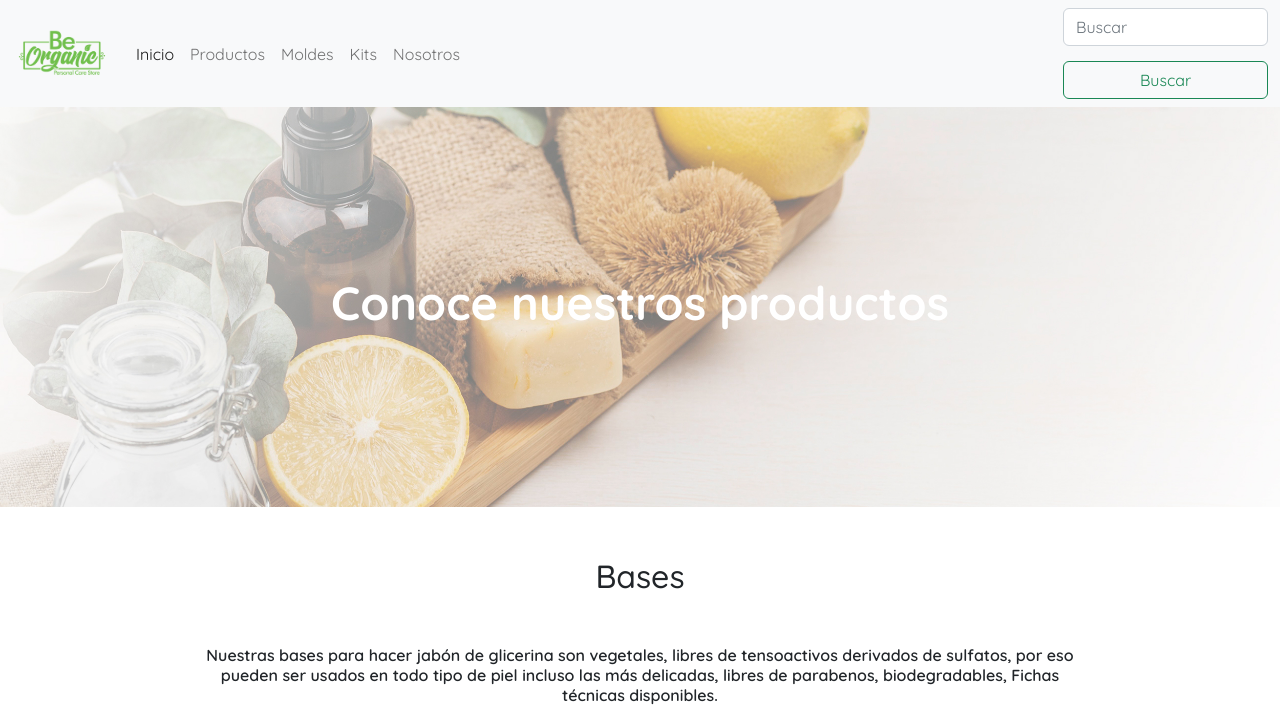
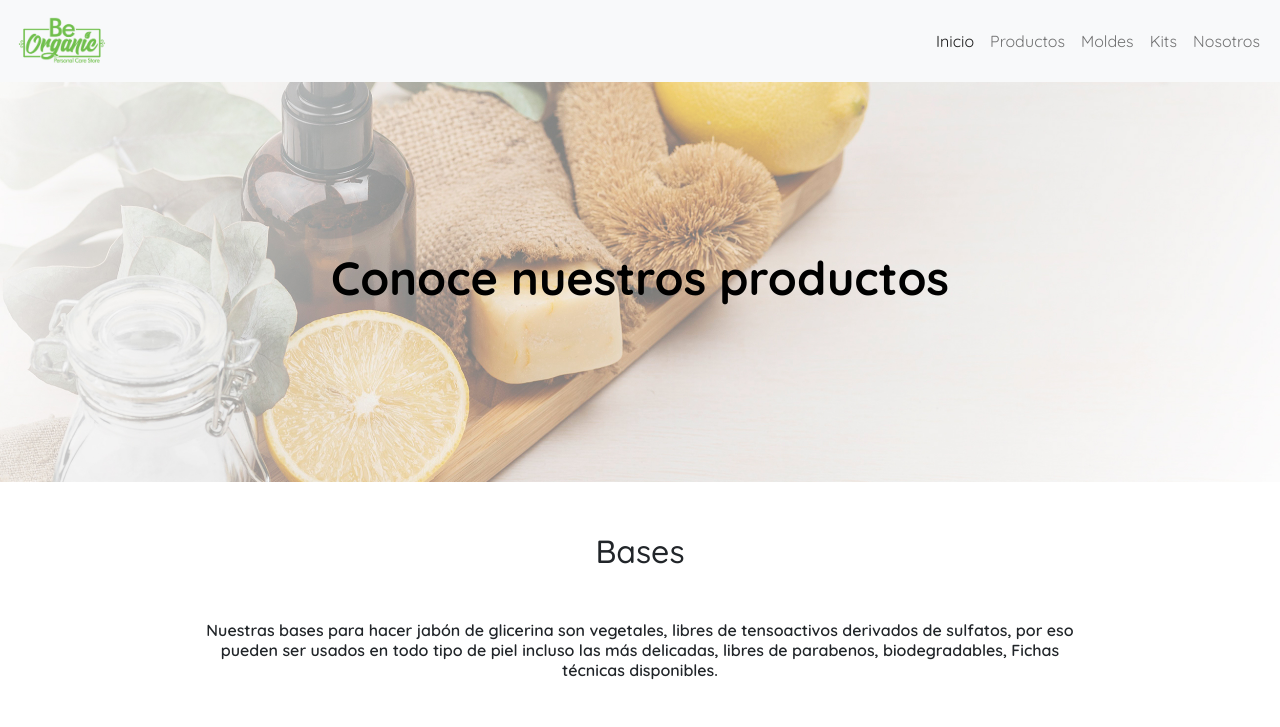
Before and after one commit to davidcuentas/beorganic, a plain HTML site: page pages/productos.html in a window 1280 px wide. Shown: the top 727 px of the page. Drawn offline with nearby package versions, Linux system fonts and the light colour scheme.

Commit message:
navcorrecion

```diff
--- a/css/style.css
+++ b/css/style.css
@@ -149,7 +149,7 @@ li {
 /*! ------ Sección: NUEVOS PRODUCTOS------ */
 
 .nuevosproductos h2 {
-    margin: 50px;
+    margin: 30px;
     text-align: center;
     font-size: 24px;
     font-weight: 800;
@@ -327,7 +327,7 @@ footer div div p {
 }
 
 .productos-banner h1 {
-    color: #ffffff;
+    color: #000000;
     font-weight: 900;
     font-size: 35pt;
 }
--- a/pages/productos.html
+++ b/pages/productos.html
@@ -29,8 +29,8 @@
                 aria-label="Toggle navigation">
                 <span class="navbar-toggler-icon"></span>
             </button>
-            <div class="collapse navbar-collapse" id="navbarSupportedContent">
-                <ul class="navbar-nav me-auto mb-2 mb-lg-0">
+            <div class="collapse navbar-collapse justify-content-end" id="navbarSupportedContent">
+                <ul class="navbar-nav ml-auto mb-2 mb-lg-0">
                     <li class="nav-item parahover">
                         <a class="nav-link active" aria-current="page" href="../index.html">Inicio</a>
                     </li>
@@ -47,10 +47,6 @@
                         <a class="nav-link" href="nosotros.html">Nosotros</a>
                     </li>
                 </ul>
-                <form class="d-flex" role="search">
-                    <input class="form-control me-2" type="search" placeholder="Buscar" aria-label="Buscar">
-                    <button class="btn btn-outline-success" type="submit">Buscar</button>
-                </form>
             </div>
         </div>
     </header>
```
Also changed, not shown: index.html (+7 -5 lines), pages/kits.html (+3 -6 lines), pages/moldes.html (+2 -6 lines), pages/nosotros.html (+2 -6 lines).
